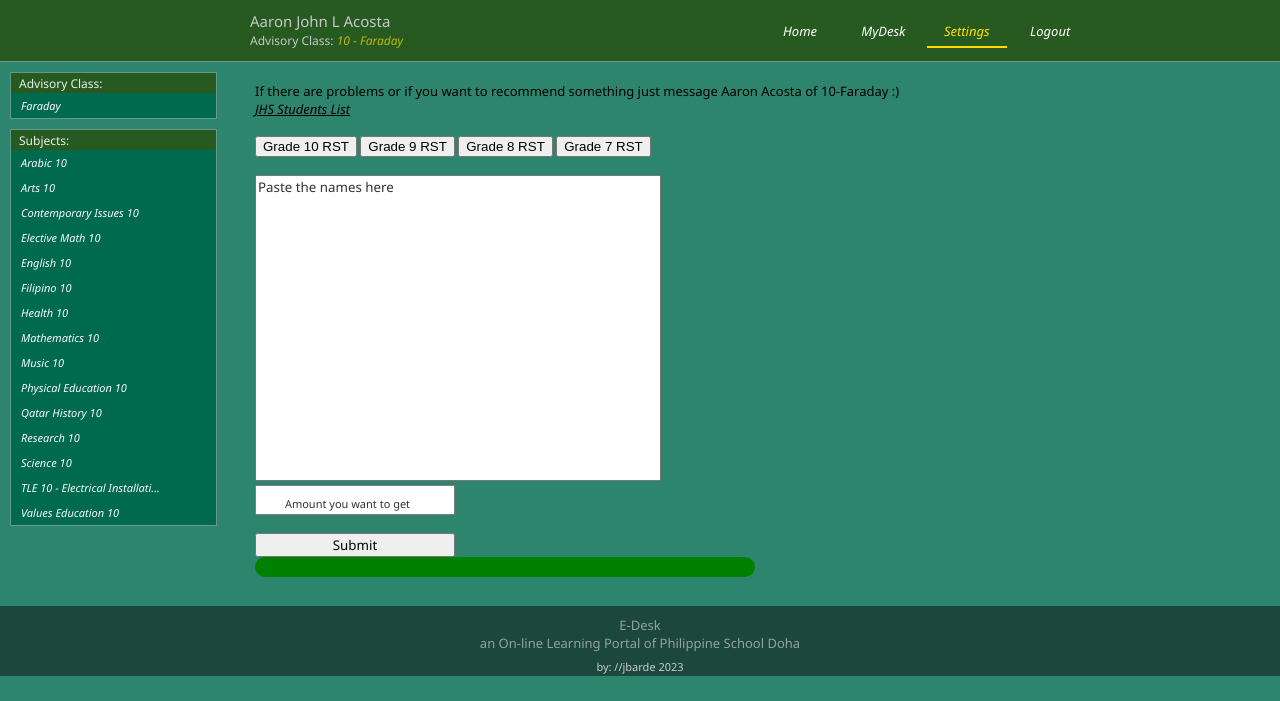
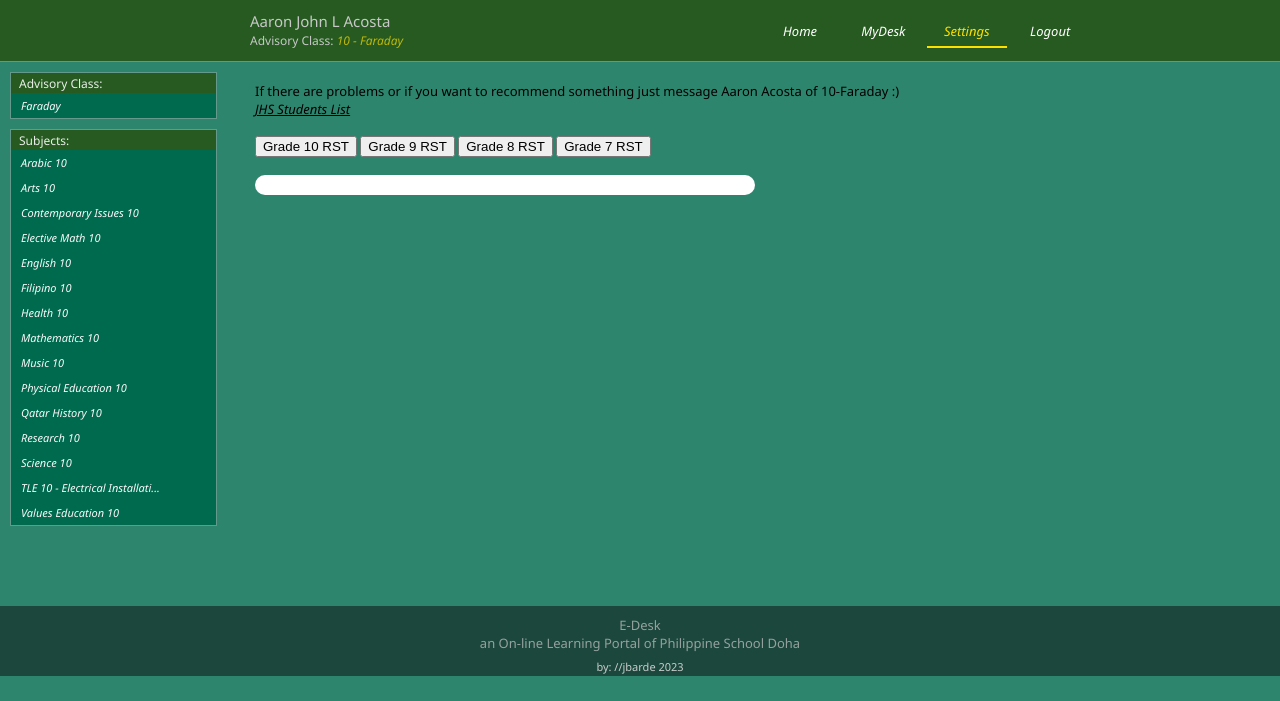
Before and after one commit to ajacos/research, a PHP site: page /edesk.html in a window 1280 px wide. Shown: the part 99-800 px from the top of the page. Run offline with PHP 8.4, Linux system fonts and the light colour scheme; some libraries are stand-ins or nearby versions.

Commit message:
asgsdfsdafsa

```diff
--- a/edesk.html
+++ b/edesk.html
@@ -185,15 +185,9 @@
         <button>Grade 7 RST</button>
         <br>
         <br>
-        <form>
-        <textarea id="tb" type="text"  name="names" placeholder="Paste the names here" required></textarea>
-        <br>
-        <input type="number" name="number" id="num" placeholder="Amount you want to get" min="0">
-        <br>
-        <input type="submit" value="Submit" name="submit" id="submit"/>
 
         <script src="min2.js"></script>
-        </form>
+
         <div class="bg">
         <p id="textp"></p>
         <table id="textn"></table>
--- a/mainstyle.css
+++ b/mainstyle.css
@@ -1946,7 +1946,7 @@ body {
   }
 
   .bg {
-    background-color: green;
+    background-color: rgb(255, 255, 255);
     padding: 10px;
     width: 480px;
     border-radius: 10px;
--- a/min2.js
+++ b/min2.js
@@ -1,4 +1,4 @@
-document.getElementById("submit").addEventListener("click", e=>{
+/*document.getElementById("submit").addEventListener("click", e=>{
     let t = ()=>{
         let e = document.getElementById("tb")
           , t = e.value.replace(/^\s*$/gm, "").trim();
@@ -40,7 +40,7 @@ document.getElementById("submit").addEventListener("click", e=>{
     e.preventDefault(),
     setTimeout(t, 450)
 }
-);
+);*/
 
 function shuffleWithoutRepetition(array) {
     var i, j, t;
```
